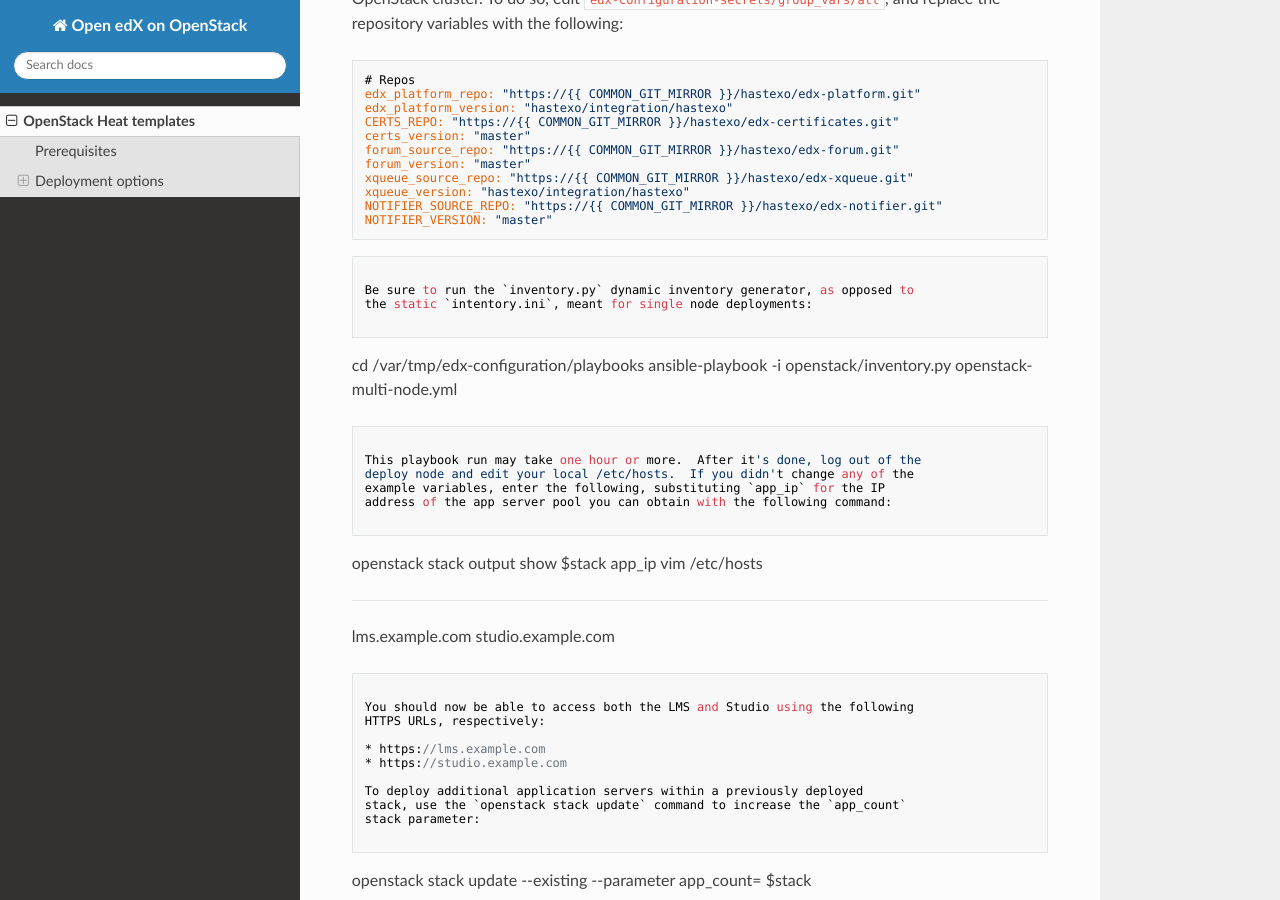
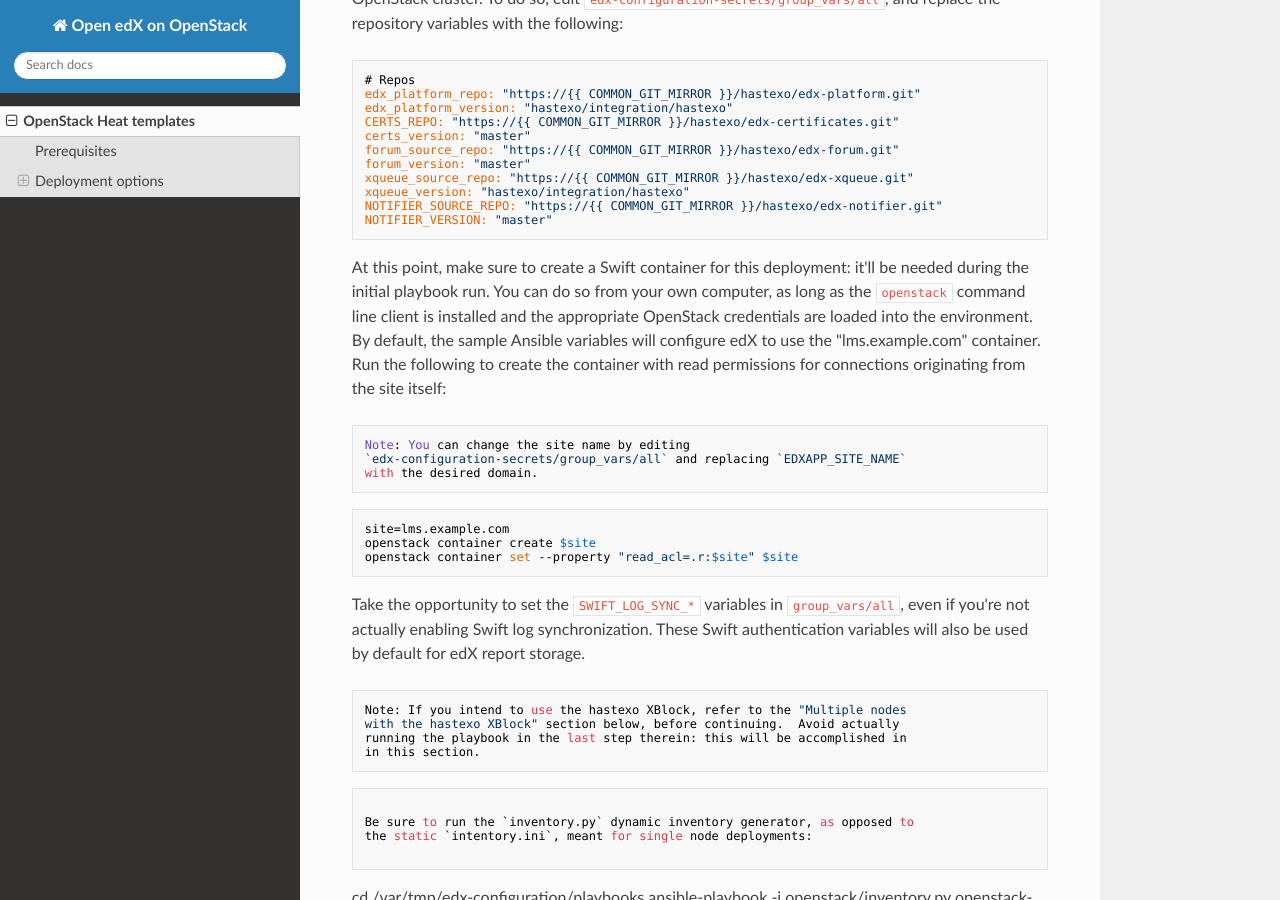
Before and after one commit to arbrandes/openedx-on-openstack, an MkDocs documentation site: the page built from docs/index.md, in a window 1280 px wide and 900 px high, scrolled down 4008 px. Built offline with MkDocs 1.6.1, drawn with Linux system fonts in a browser that asks for light colours; nearby versions of some CDN libraries.

Commit message:
Mention Swift container setup
The hastexo XBlock requires Swift storage. With Ansible 2.x, this
would be easy to automate by use of the os_object module, but Open edX
is stuck on their own fork of Ansible 1.9.3, so that is not an
option. Hence, we need to instruct users to create the required
container manually.

````diff
--- a/docs/index.md
+++ b/docs/index.md
@@ -227,6 +227,34 @@ NOTIFIER_SOURCE_REPO: "https://{{ COMMON_GIT_MIRROR }}/hastexo/edx-notifier.git"
 NOTIFIER_VERSION: "master"
 ```
 
+At this point, make sure to create a Swift container for this deployment: it'll
+be needed during the initial playbook run.  You can do so from your own
+computer, as long as the `openstack` command line client is installed and the
+appropriate OpenStack credentials are loaded into the environment.  By default,
+the sample Ansible variables will configure edX to use the "lms.example.com"
+container.  Run the following to create the container with read permissions for
+connections originating from the site itself:
+
+    Note: You can change the site name by editing
+    `edx-configuration-secrets/group_vars/all` and replacing `EDXAPP_SITE_NAME`
+    with the desired domain.
+
+```
+site=lms.example.com
+openstack container create $site
+openstack container set --property "read_acl=.r:$site" $site
+```
+
+Take the opportunity to set the `SWIFT_LOG_SYNC_*` variables in
+`group_vars/all`, even if you're not actually enabling Swift log
+synchronization.  These Swift authentication variables will also be used by
+default for edX report storage.
+
+    Note: If you intend to use the hastexo XBlock, refer to the "Multiple nodes
+    with the hastexo XBlock" section below, before continuing.  Avoid actually
+    running the playbook in the last step therein: this will be accomplished in
+    in this section.
+
 ```
 
 Be sure to run the `inventory.py` dynamic inventory generator, as opposed to
````
